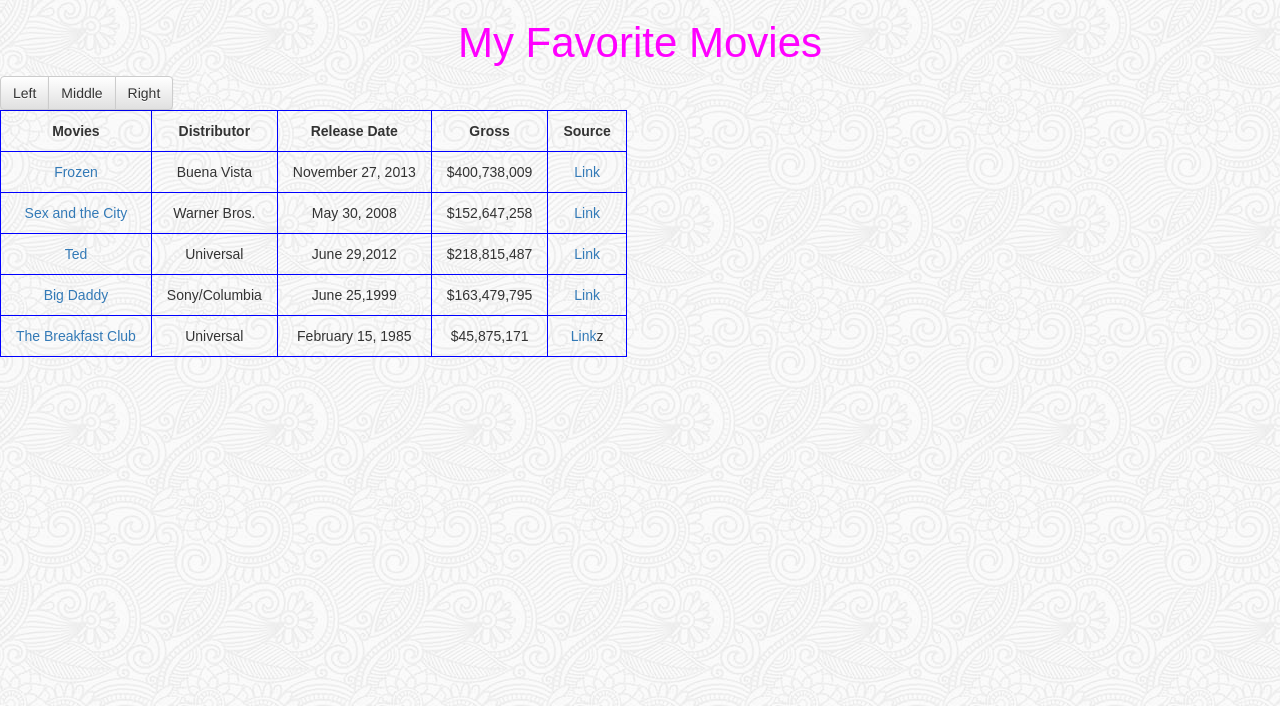
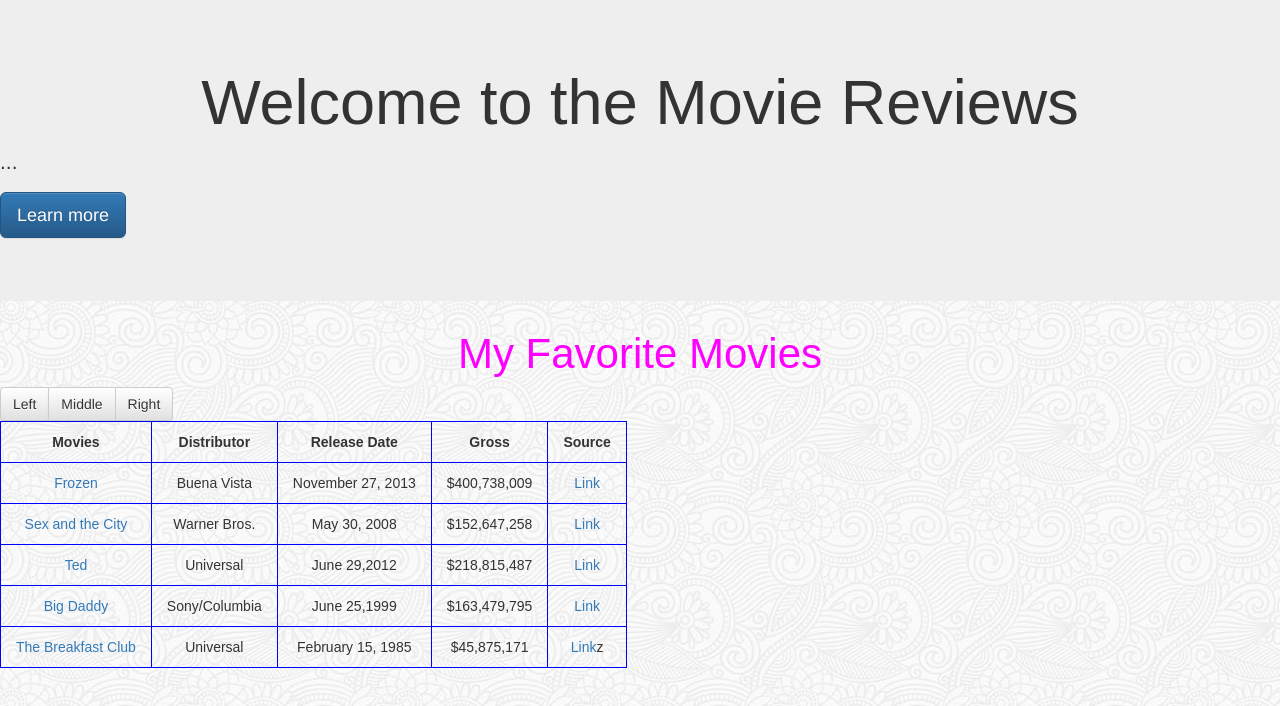
Before and after one commit to sjester4/project-portfolio, a plain HTML site: page 04movies.html in a window 1280 px wide. Shown: the top 706 px of the page. Drawn offline with nearby package versions, Linux system fonts and the light colour scheme.

Commit message:
Final Project Work
adding bootstrap components to previous projects we worked on

```diff
--- a/04movies.html
+++ b/04movies.html
@@ -18,6 +18,11 @@
 
     </head>
     <body>
+        <div class="jumbotron">
+  <h1>Welcome to the Movie Reviews</h1>
+  <p>...</p>
+  <p><a class="btn btn-primary btn-lg" href="#" role="button">Learn more</a></p>
+</div>
         <h1>My Favorite Movies</h1>
   <div class="btn-group" role="group" aria-label="...">
   <button type="button" class="btn btn-default">Left</button>
```
